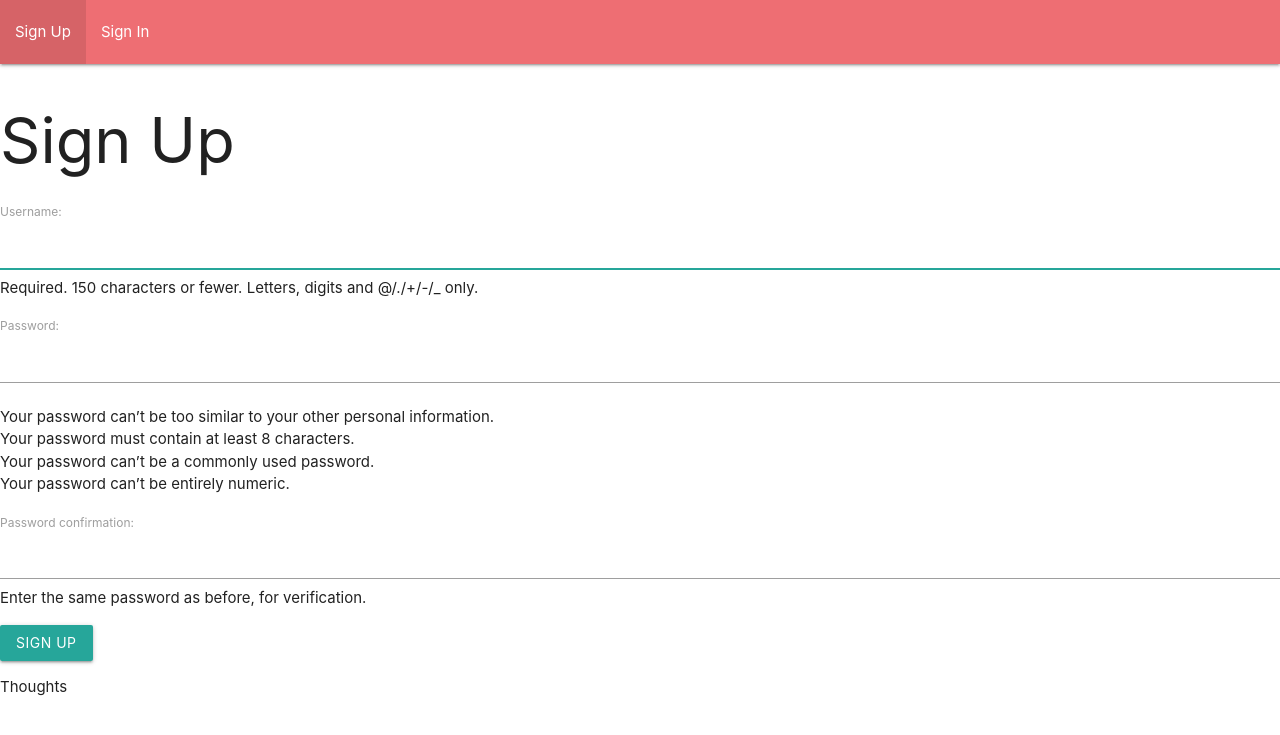
After one commit to FarisAbdulsalam/thoughts, a Django app: page /accounts/signup/ in a window 1280 px wide. The commit adds this page. Shown: the top 735 px of the page. Run offline with Django 5.2, Linux system fonts and the light colour scheme.

Commit message:
added auth

```diff
--- a/thoughts/main_app/templates/base.html
+++ b/thoughts/main_app/templates/base.html
@@ -10,7 +10,18 @@
     <header>
         <nav>
             <ul>
-                <li><a href="{% url 'blog_index' %}">Home</a></li>
+                {% if user.is_authenticated %}
+                    <li><a href="{% url 'blog_index' %}">Home</a></li>
+                        <li>
+                            <form method="post" action="{% url 'sign_out' %}">
+                                {% csrf_token %}
+                                <button type="submit">Sign Out</button>
+                            </form>
+                        </li>
+                {% else %}
+                    <li><a href="{% url 'sign_up' %}">Sign Up</a></li>
+                    <li><a href="{% url 'sign_in' %}">Sign In</a></li>
+                {% endif %}
             </ul>
         </nav>
     </header>
--- a/thoughts/main_app/templates/blog/post_detail.html
+++ b/thoughts/main_app/templates/blog/post_detail.html
@@ -19,6 +19,12 @@
                 {{ comment.user.username }}: {{ comment.comment_content }}
             </li>
         {% endfor %}
+        {% if request.user == comment.user %}
+            <form method="post" action="{% url 'delete_comment' comment.id %}">
+                {% csrf_token %}
+                <button type="submit">Delete</button>
+            </form>
+        {% endif %}
     </ul>
 {% else %}
     <p>No comments yet.</p>
--- /dev/null
+++ b/thoughts/main_app/templates/registration/signup.html
@@ -0,0 +1,13 @@
+{% extends 'base.html' %}
+{% block content %}
+<h1>Sign Up</h1>
+{% if error_message %}
+  <p class="red-text">
+  {{ error_message }}
+</p>{% endif %}
+<form method="post" action="{% url 'sign_up' %}">
+  {% csrf_token %}
+  {{ form.as_p }}
+  <input type="submit" class="btn" value="sign up">
+</form>
+{% endblock %}
--- a/thoughts/main_app/urls.py
+++ b/thoughts/main_app/urls.py
@@ -1,9 +1,14 @@
 from django.urls import path
 from . import views
+from django.contrib.auth import views as auth_views
 
 urlpatterns = [
     path('', views.blog_index, name='blog_index'),
     path('blog/<int:blog_id>/', views.blog_detail, name='blog_detail'),
     path('post/<int:post_id>/', views.post_detail, name='post_detail'),
     path('post/<int:post_id>/add_comment/', views.add_comment, name='add_comment'),
+    path('comment/<int:comment_id>/delete/', views.delete_comment, name='delete_comment'),
+    path('accounts/signup/', views.sign_up, name='sign_up'),
+    path('sign_in/', auth_views.LoginView.as_view(template_name='registration/signin.html'), name='sign_in'),
+    path('sign_out/', auth_views.LogoutView.as_view(), name='sign_out'),
 ]
--- a/thoughts/main_app/views.py
+++ b/thoughts/main_app/views.py
@@ -1,6 +1,8 @@
 from django.shortcuts import render, redirect
 from .models import Blog, Post, Comment
 from django.contrib.auth.decorators import login_required
+from django.contrib.auth.forms import UserCreationForm
+from django.contrib.auth import login
 
 # Create your views here.
 
@@ -40,3 +42,25 @@ def add_comment(request, post_id):
                 comment_content=content
             )
         return redirect("post_detail", post_id=post.id)
+
+@login_required
+def delete_comment(request, comment_id):
+    comment = Comment.objects.get(id=comment_id)
+    if request.user == comment.user:
+        post_id = comment.post.id
+        comment.delete()
+        return redirect("post_detail", post_id=post_id)
+
+def sign_up(request):
+  error_message=''
+  if request.method == 'POST':
+    form = UserCreationForm(request.POST)
+    if form.is_valid():
+      user = form.save()
+      login(request, user)
+      return redirect('index')
+    else:
+      error_message = 'Invalid sign-up, please try again'
+  form = UserCreationForm()
+  context = {'form': form, 'error_message': error_message}
+  return render(request, 'registration/signup.html', context)
--- a/thoughts/thoughts/settings.py
+++ b/thoughts/thoughts/settings.py
@@ -122,6 +122,8 @@ USE_TZ = True
 # https://docs.djangoproject.com/en/5.2/howto/static-files/
 
 STATIC_URL = 'static/'
+LOGIN_REDIRECT_URL = '/'
+LOGOUT_REDIRECT_URL = '/'
 
 # Default primary key field type
 # https://docs.djangoproject.com/en/5.2/ref/settings/#default-auto-field
```
Also changed, not shown: thoughts/main_app/templates/registration/signin.html (added, +9 -0 lines).
